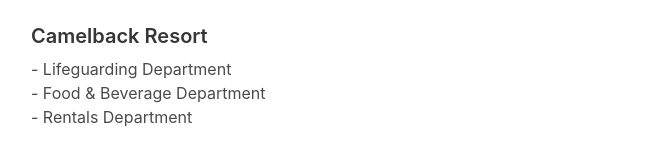
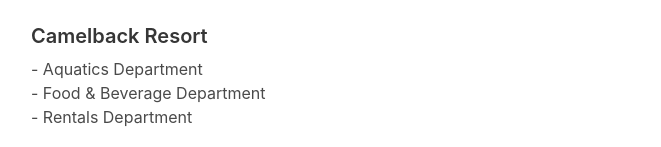
Before and after one commit to AdrenWRLD/personal-portfolio, a React (Create React App) app: page /resume in a window 1280 px wide. Shown: the part 382-529 px from the top of the page, without its empty margins (45-706 px from the left). Built offline with nearby package versions, Linux system fonts and the light colour scheme.

Commit message:
Updated resume

```diff
--- a/src/pages/resume.jsx
+++ b/src/pages/resume.jsx
@@ -41,14 +41,21 @@
 					Algebra 2, English, Physics, Spanish, US History, and PE.
 					<p></p> */}
 					<hr />
-					<h2 class='subtitle is-3 text-focus-in3 mb-1'>Certifications:</h2>
+					<h2 class='subtitle is-3 text-focus-in3 mb-1'>
+						Certifications:
+					</h2>
 					<ul>
 						<li>
-							- <a href='/certifications/red_cross.pdf' target="_blank">Red Cross Lifeguarding with CPR/AED for Professional Rescuers and First Aid</a>
+							-{' '}
+							<a
+								href='/certifications/red_cross.pdf'
+								target='_blank'
+							>
+								Red Cross Lifeguarding with CPR/AED for
+								Professional Rescuers and First Aid
+							</a>
 						</li>
-						<li>
-							- CompTIA A+
-						</li>
+						<li>- CompTIA A+</li>
 					</ul>
 					{/* <hr />
 					<h2 class='subtitle is-3 text-focus-in3 mb-1'>Skills:</h2>
@@ -156,13 +163,9 @@
 								<strong>Camelback Resort</strong>
 							</h3>
 							<ul class='mt-2'>
-								<li>- Lifeguarding Department</li>
-								<li>
-									- Food & Beverage Department
-								</li>
-								<li>
-									- Rentals Department
-								</li>
+								<li>- Aquatics Department</li>
+								<li>- Food & Beverage Department</li>
+								<li>- Rentals Department</li>
 							</ul>
 						</div>
 						{/* <div class='column is-half'>
```
